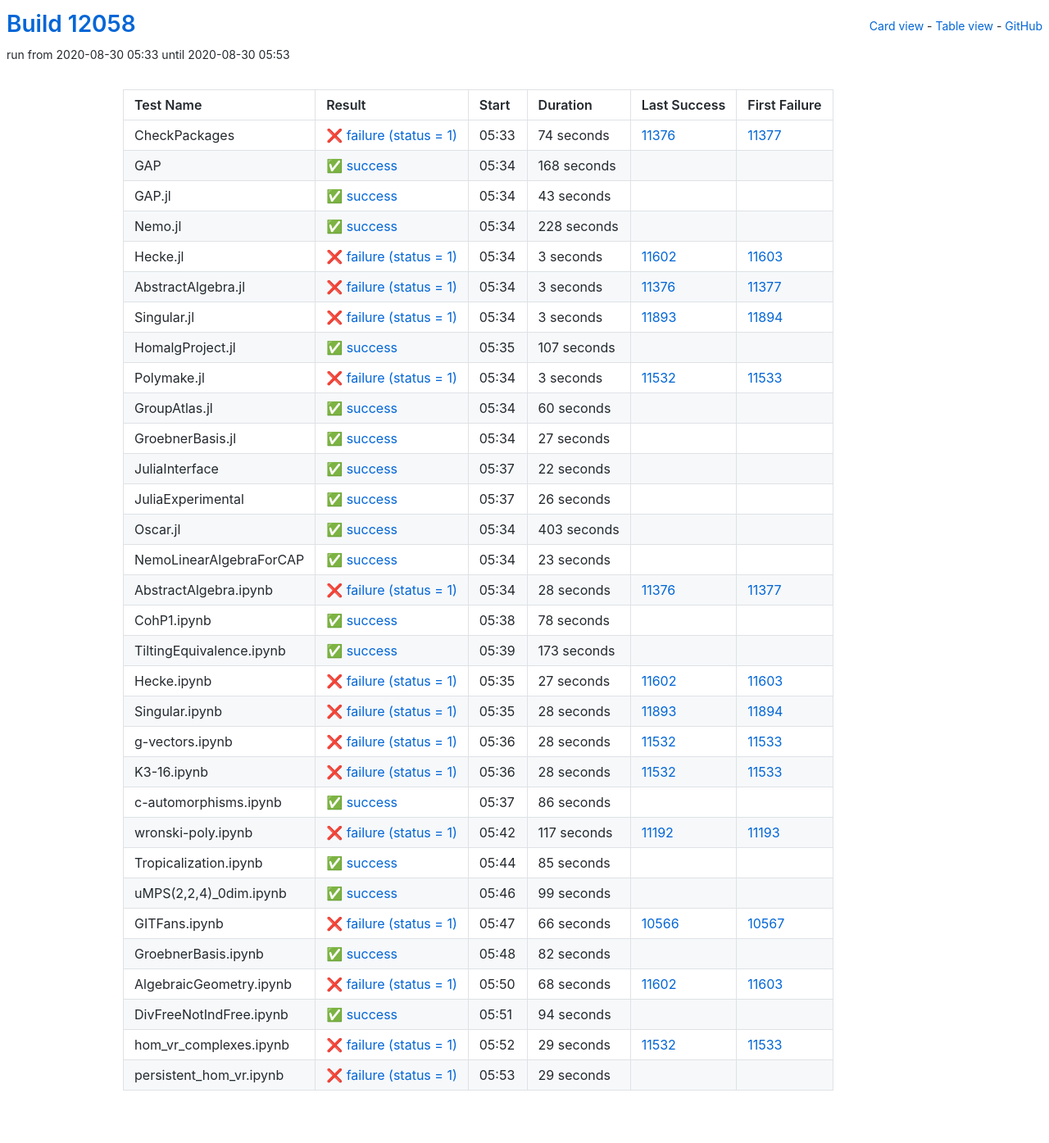
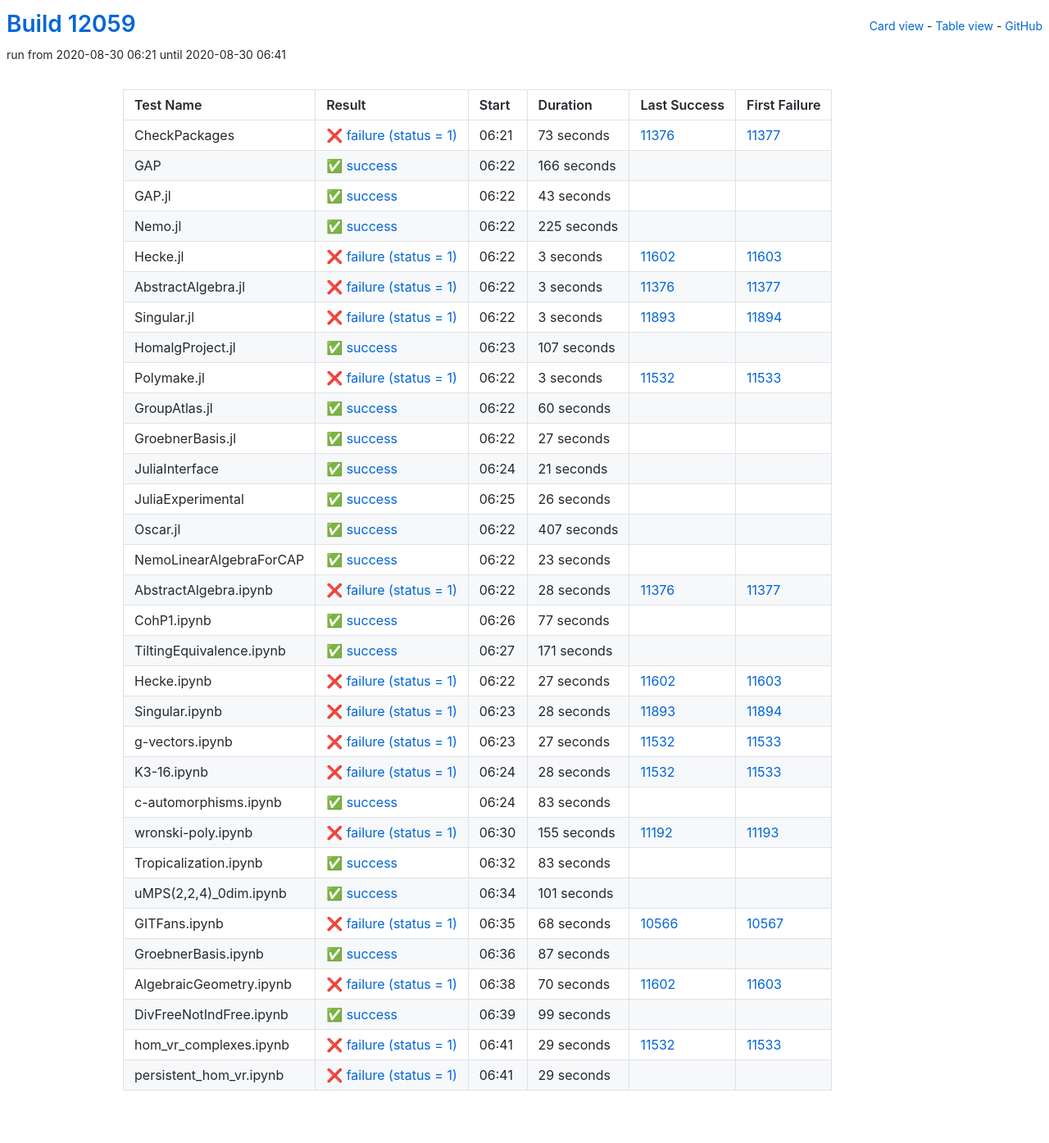
Before and after one commit to oscar-system/oscar-ci-status, a Jekyll site: the page built from table.html, in a window 1280 px wide. Shown: the whole page at 82% size. Built offline with Jekyll 4.4.1, drawn with Linux system fonts in a browser that asks for light colours.

Commit message:
Build #12059

```diff
--- a/_data/ci.yml
+++ b/_data/ci.yml
@@ -1,6 +1,6 @@
 ---
-build: 12058
-build_url: https://oscarci.mathematik.uni-kl.de/job/oscar/12058/
+build: 12059
+build_url: https://oscarci.mathematik.uni-kl.de/job/oscar/12059/
 job: oscar
 organization: oscar-system
 repo: oscar-ci-status
@@ -8,32 +8,32 @@
 tests:
 - name: CheckPackages
   id: checkpackages
-  log: https://oscarci.mathematik.uni-kl.de/job/oscar/12058/artifact/logs/build-12058/CheckPackages.log
-  start: 2020-08-30 05:33
+  log: https://oscarci.mathematik.uni-kl.de/job/oscar/12059/artifact/logs/build-12059/CheckPackages.log
+  start: 2020-08-30 06:21
   success: false
   exitcode: 1
   status: failure
-  duration: 74
+  duration: 73
   last_success: 11376
   last_success_url: https://oscarci.mathematik.uni-kl.de/job/oscar/11376/
   first_failure: 11377
   first_failure_url: https://oscarci.mathematik.uni-kl.de/job/oscar/11377/
 - name: GAP
   id: gap
-  log: https://oscarci.mathematik.uni-kl.de/job/oscar/12058/artifact/logs/build-12058/GAP.log
-  start: 2020-08-30 05:34
+  log: https://oscarci.mathematik.uni-kl.de/job/oscar/12059/artifact/logs/build-12059/GAP.log
+  start: 2020-08-30 06:22
   success: true
   exitcode: 0
   status: success
-  duration: 168
+  duration: 166
   last_success: false
   last_success_url:
   first_failure: false
   first_failure_url:
 - name: GAP.jl
   id: gap-jl
-  log: https://oscarci.mathematik.uni-kl.de/job/oscar/12058/artifact/logs/build-12058/GAP.jl.log
-  start: 2020-08-30 05:34
+  log: https://oscarci.mathematik.uni-kl.de/job/oscar/12059/artifact/logs/build-12059/GAP.jl.log
+  start: 2020-08-30 06:22
   success: true
   exitcode: 0
   status: success
@@ -44,20 +44,20 @@
   first_failure_url:
 - name: Nemo.jl
   id: nemo-jl
-  log: https://oscarci.mathematik.uni-kl.de/job/oscar/12058/artifact/logs/build-12058/Nemo.jl.log
-  start: 2020-08-30 05:34
+  log: https://oscarci.mathematik.uni-kl.de/job/oscar/12059/artifact/logs/build-12059/Nemo.jl.log
+  start: 2020-08-30 06:22
   success: true
   exitcode: 0
   status: success
-  duration: 228
+  duration: 225
   last_success: false
   last_success_url:
   first_failure: false
   first_failure_url:
 - name: Hecke.jl
   id: hecke-jl
-  log: https://oscarci.mathematik.uni-kl.de/job/oscar/12058/artifact/logs/build-12058/Hecke.jl.log
-  start: 2020-08-30 05:34
+  log: https://oscarci.mathematik.uni-kl.de/job/oscar/12059/artifact/logs/build-12059/Hecke.jl.log
+  start: 2020-08-30 06:22
   success: false
   exitcode: 1
   status: failure
@@ -68,8 +68,8 @@
   first_failure_url: https://oscarci.mathematik.uni-kl.de/job/oscar/11603/
 - name: AbstractAlgebra.jl
   id: abstractalgebra-jl
-  log: https://oscarci.mathematik.uni-kl.de/job/oscar/12058/artifact/logs/build-12058/AbstractAlgebra.jl.log
-  start: 2020-08-30 05:34
+  log: https://oscarci.mathematik.uni-kl.de/job/oscar/12059/artifact/logs/build-12059/AbstractAlgebra.jl.log
+  start: 2020-08-30 06:22
   success: false
   exitcode: 1
   status: failure
@@ -80,8 +80,8 @@
   first_failure_url: https://oscarci.mathematik.uni-kl.de/job/oscar/11377/
 - name: Singular.jl
   id: singular-jl
-  log: https://oscarci.mathematik.uni-kl.de/job/oscar/12058/artifact/logs/build-12058/Singular.jl.log
-  start: 2020-08-30 05:34
+  log: https://oscarci.mathematik.uni-kl.de/job/oscar/12059/artifact/logs/build-12059/Singular.jl.log
+  start: 2020-08-30 06:22
   success: false
   exitcode: 1
   status: failure
@@ -92,8 +92,8 @@
   first_failure_url: https://oscarci.mathematik.uni-kl.de/job/oscar/11894/
 - name: HomalgProject.jl
   id: homalgproject-jl
-  log: https://oscarci.mathematik.uni-kl.de/job/oscar/12058/artifact/logs/build-12058/HomalgProject.jl.log
-  start: 2020-08-30 05:35
+  log: https://oscarci.mathematik.uni-kl.de/job/oscar/12059/artifact/logs/build-12059/HomalgProject.jl.log
+  start: 2020-08-30 06:23
   success: true
   exitcode: 0
   status: success
@@ -104,8 +104,8 @@
   first_failure_url:
 - name: Polymake.jl
   id: polymake-jl
-  log: https://oscarci.mathematik.uni-kl.de/job/oscar/12058/artifact/logs/build-12058/Polymake.jl.log
-  start: 2020-08-30 05:34
+  log: https://oscarci.mathematik.uni-kl.de/job/oscar/12059/artifact/logs/build-12059/Polymake.jl.log
+  start: 2020-08-30 06:22
   success: false
   exitcode: 1
   status: failure
@@ -116,8 +116,8 @@
   first_failure_url: https://oscarci.mathematik.uni-kl.de/job/oscar/11533/
 - name: GroupAtlas.jl
   id: groupatlas-jl
-  log: https://oscarci.mathematik.uni-kl.de/job/oscar/12058/artifact/logs/build-12058/GroupAtlas.jl.log
-  start: 2020-08-30 05:34
+  log: https://oscarci.mathematik.uni-kl.de/job/oscar/12059/artifact/logs/build-12059/GroupAtlas.jl.log
+  start: 2020-08-30 06:22
   success: true
   exitcode: 0
   status: success
@@ -128,8 +128,8 @@
   first_failure_url:
 - name: GroebnerBasis.jl
   id: groebnerbasis-jl
-  log: https://oscarci.mathematik.uni-kl.de/job/oscar/12058/artifact/logs/build-12058/GroebnerBasis.jl.log
-  start: 2020-08-30 05:34
+  log: https://oscarci.mathematik.uni-kl.de/job/oscar/12059/artifact/logs/build-12059/GroebnerBasis.jl.log
+  start: 2020-08-30 06:22
   success: true
   exitcode: 0
   status: success
@@ -140,20 +140,20 @@
   first_failure_url:
 - name: JuliaInterface
   id: juliainterface
-  log: https://oscarci.mathematik.uni-kl.de/job/oscar/12058/artifact/logs/build-12058/JuliaInterface.log
-  start: 2020-08-30 05:37
+  log: https://oscarci.mathematik.uni-kl.de/job/oscar/12059/artifact/logs/build-12059/JuliaInterface.log
+  start: 2020-08-30 06:24
   success: true
   exitcode: 0
   status: success
-  duration: 22
+  duration: 21
   last_success: false
   last_success_url:
   first_failure: false
   first_failure_url:
 - name: JuliaExperimental
   id: juliaexperimental
-  log: https://oscarci.mathematik.uni-kl.de/job/oscar/12058/artifact/logs/build-12058/JuliaExperimental.log
-  start: 2020-08-30 05:37
+  log: https://oscarci.mathematik.uni-kl.de/job/oscar/12059/artifact/logs/build-12059/JuliaExperimental.log
+  start: 2020-08-30 06:25
   success: true
   exitcode: 0
   status: success
@@ -164,20 +164,20 @@
   first_failure_url:
 - name: Oscar.jl
   id: oscar-jl
-  log: https://oscarci.mathematik.uni-kl.de/job/oscar/12058/artifact/logs/build-12058/Oscar.jl.log
-  start: 2020-08-30 05:34
+  log: https://oscarci.mathematik.uni-kl.de/job/oscar/12059/artifact/logs/build-12059/Oscar.jl.log
+  start: 2020-08-30 06:22
   success: true
   exitcode: 0
   status: success
-  duration: 403
+  duration: 407
   last_success: false
   last_success_url:
   first_failure: false
   first_failure_url:
 - name: NemoLinearAlgebraForCAP
   id: nemolinearalgebraforcap
-  log: https://oscarci.mathematik.uni-kl.de/job/oscar/12058/artifact/logs/build-12058/NemoLinearAlgebraForCAP.log
-  start: 2020-08-30 05:34
+  log: https://oscarci.mathematik.uni-kl.de/job/oscar/12059/artifact/logs/build-12059/NemoLinearAlgebraForCAP.log
+  start: 2020-08-30 06:22
   success: true
   exitcode: 0
   status: success
@@ -188,8 +188,8 @@
   first_failure_url:
 - name: AbstractAlgebra.ipynb
   id: abstractalgebra-ipynb
-  log: https://oscarci.mathematik.uni-kl.de/job/oscar/12058/artifact/logs/build-12058/AbstractAlgebra.ipynb.log
-  start: 2020-08-30 05:34
+  log: https://oscarci.mathematik.uni-kl.de/job/oscar/12059/artifact/logs/build-12059/AbstractAlgebra.ipynb.log
+  start: 2020-08-30 06:22
   success: false
   exitcode: 1
   status: failure
@@ -200,32 +200,32 @@
   first_failure_url: https://oscarci.mathematik.uni-kl.de/job/oscar/11377/
 - name: CohP1.ipynb
   id: cohp1-ipynb
-  log: https://oscarci.mathematik.uni-kl.de/job/oscar/12058/artifact/logs/build-12058/CohP1.ipynb.log
-  start: 2020-08-30 05:38
+  log: https://oscarci.mathematik.uni-kl.de/job/oscar/12059/artifact/logs/build-12059/CohP1.ipynb.log
+  start: 2020-08-30 06:26
   success: true
   exitcode: 0
   status: success
-  duration: 78
+  duration: 77
   last_success: false
   last_success_url:
   first_failure: false
   first_failure_url:
 - name: TiltingEquivalence.ipynb
   id: tiltingequivalence-ipynb
-  log: https://oscarci.mathematik.uni-kl.de/job/oscar/12058/artifact/logs/build-12058/TiltingEquivalence.ipynb.log
-  start: 2020-08-30 05:39
+  log: https://oscarci.mathematik.uni-kl.de/job/oscar/12059/artifact/logs/build-12059/TiltingEquivalence.ipynb.log
+  start: 2020-08-30 06:27
   success: true
   exitcode: 0
   status: success
-  duration: 173
+  duration: 171
   last_success: false
   last_success_url:
   first_failure: false
   first_failure_url:
 - name: Hecke.ipynb
   id: hecke-ipynb
-  log: https://oscarci.mathematik.uni-kl.de/job/oscar/12058/artifact/logs/build-12058/Hecke.ipynb.log
-  start: 2020-08-30 05:35
+  log: https://oscarci.mathematik.uni-kl.de/job/oscar/12059/artifact/logs/build-12059/Hecke.ipynb.log
+  start: 2020-08-30 06:22
   success: false
   exitcode: 1
   status: failure
@@ -236,8 +236,8 @@
   first_failure_url: https://oscarci.mathematik.uni-kl.de/job/oscar/11603/
 - name: Singular.ipynb
   id: singular-ipynb
-  log: https://oscarci.mathematik.uni-kl.de/job/oscar/12058/artifact/logs/build-12058/Singular.ipynb.log
-  start: 2020-08-30 05:35
+  log: https://oscarci.mathematik.uni-kl.de/job/oscar/12059/artifact/logs/build-12059/Singular.ipynb.log
+  start: 2020-08-30 06:23
   success: false
   exitcode: 1
   status: failure
@@ -248,20 +248,20 @@
   first_failure_url: https://oscarci.mathematik.uni-kl.de/job/oscar/11894/
 - name: g-vectors.ipynb
   id: g-vectors-ipynb
-  log: https://oscarci.mathematik.uni-kl.de/job/oscar/12058/artifact/logs/build-12058/g-vectors.ipynb.log
-  start: 2020-08-30 05:36
+  log: https://oscarci.mathematik.uni-kl.de/job/oscar/12059/artifact/logs/build-12059/g-vectors.ipynb.log
+  start: 2020-08-30 06:23
   success: false
   exitcode: 1
   status: failure
-  duration: 28
+  duration: 27
   last_success: 11532
   last_success_url: https://oscarci.mathematik.uni-kl.de/job/oscar/11532/
   first_failure: 11533
   first_failure_url: https://oscarci.mathematik.uni-kl.de/job/oscar/11533/
 - name: K3-16.ipynb
   id: k3-16-ipynb
-  log: https://oscarci.mathematik.uni-kl.de/job/oscar/12058/artifact/logs/build-12058/K3-16.ipynb.log
-  start: 2020-08-30 05:36
+  log: https://oscarci.mathematik.uni-kl.de/job/oscar/12059/artifact/logs/build-12059/K3-16.ipynb.log
+  start: 2020-08-30 06:24
   success: false
   exitcode: 1
   status: failure
@@ -272,44 +272,92 @@
   first_failure_url: https://oscarci.mathematik.uni-kl.de/job/oscar/11533/
 - name: c-automorphisms.ipynb
   id: c-automorphisms-ipynb
-  log: https://oscarci.mathematik.uni-kl.de/job/oscar/12058/artifact/logs/build-12058/c-automorphisms.ipynb.log
-  start: 2020-08-30 05:37
+  log: https://oscarci.mathematik.uni-kl.de/job/oscar/12059/artifact/logs/build-12059/c-automorphisms.ipynb.log
+  start: 2020-08-30 06:24
   success: true
   exitcode: 0
   status: success
-  duration: 86
+  duration: 83
   last_success: false
   last_success_url:
   first_failure: false
   first_failure_url:
 - name: wronski-poly.ipynb
   id: wronski-poly-ipynb
-  log: https://oscarci.mathematik.uni-kl.de/job/oscar/12058/artifact/logs/build-12058/wronski-poly.ipynb.log
-  start: 2020-08-30 05:42
+  log: https://oscarci.mathematik.uni-kl.de/job/oscar/12059/artifact/logs/build-12059/wronski-poly.ipynb.log
+  start: 2020-08-30 06:30
   success: false
   exitcode: 1
   status: failure
-  duration: 117
+  duration: 155
   last_success: 11192
   last_success_url: https://oscarci.mathematik.uni-kl.de/job/oscar/11192/
   first_failure: 11193
   first_failure_url: https://oscarci.mathematik.uni-kl.de/job/oscar/11193/
 - name: Tropicalization.ipynb
   id: tropicalization-ipynb
-  log: https://oscarci.mathematik.uni-kl.de/job/oscar/12058/artifact/logs/build-12058/Tropicalization.ipynb.log
-  start: 2020-08-30 05:44
+  log: https://oscarci.mathematik.uni-kl.de/job/oscar/12059/artifact/logs/build-12059/Tropicalization.ipynb.log
+  start: 2020-08-30 06:32
   success: true
   exitcode: 0
   status: success
-  duration: 85
+  duration: 83
   last_success: false
   last_success_url:
   first_failure: false
   first_failure_url:
 - name: uMPS(2,2,4)_0dim.ipynb
   id: umps-2-2-4-0dim-ipynb
-  log: https://oscarci.mathematik.uni-kl.de/job/oscar/12058/artifact/logs/build-12058/uMPS-2-2-4-_0dim.ipynb.log
-  start: 2020-08-30 05:46
+  log: https://oscarci.mathematik.uni-kl.de/job/oscar/12059/artifact/logs/build-12059/uMPS-2-2-4-_0dim.ipynb.log
+  start: 2020-08-30 06:34
+  success: true
+  exitcode: 0
+  status: success
+  duration: 101
+  last_success: false
+  last_success_url:
+  first_failure: false
+  first_failure_url:
+- name: GITFans.ipynb
+  id: gitfans-ipynb
+  log: https://oscarci.mathematik.uni-kl.de/job/oscar/12059/artifact/logs/build-12059/GITFans.ipynb.log
+  start: 2020-08-30 06:35
+  success: false
+  exitcode: 1
+  status: failure
+  duration: 68
+  last_success: 10566
+  last_success_url: https://oscarci.mathematik.uni-kl.de/job/oscar/10566/
+  first_failure: 10567
+  first_failure_url: https://oscarci.mathematik.uni-kl.de/job/oscar/10567/
+- name: GroebnerBasis.ipynb
+  id: groebnerbasis-ipynb
+  log: https://oscarci.mathematik.uni-kl.de/job/oscar/12059/artifact/logs/build-12059/GroebnerBasis.ipynb.log
+  start: 2020-08-30 06:36
+  success: true
+  exitcode: 0
+  status: success
+  duration: 87
+  last_success: false
+  last_success_url:
+  first_failure: false
+  first_failure_url:
+- name: AlgebraicGeometry.ipynb
+  id: algebraicgeometry-ipynb
+  log: https://oscarci.mathematik.uni-kl.de/job/oscar/12059/artifact/logs/build-12059/AlgebraicGeometry.ipynb.log
+  start: 2020-08-30 06:38
+  success: false
+  exitcode: 1
+  status: failure
+  duration: 70
+  last_success: 11602
+  last_success_url: https://oscarci.mathematik.uni-kl.de/job/oscar/11602/
+  first_failure: 11603
+  first_failure_url: https://oscarci.mathematik.uni-kl.de/job/oscar/11603/
+- name: DivFreeNotIndFree.ipynb
+  id: divfreenotindfree-ipynb
+  log: https://oscarci.mathematik.uni-kl.de/job/oscar/12059/artifact/logs/build-12059/DivFreeNotIndFree.ipynb.log
+  start: 2020-08-30 06:39
   success: true
   exitcode: 0
   status: success
@@ -318,58 +366,10 @@
   last_success_url:
   first_failure: false
   first_failure_url:
-- name: GITFans.ipynb
-  id: gitfans-ipynb
-  log: https://oscarci.mathematik.uni-kl.de/job/oscar/12058/artifact/logs/build-12058/GITFans.ipynb.log
-  start: 2020-08-30 05:47
-  success: false
-  exitcode: 1
-  status: failure
-  duration: 66
-  last_success: 10566
-  last_success_url: https://oscarci.mathematik.uni-kl.de/job/oscar/10566/
-  first_failure: 10567
-  first_failure_url: https://oscarci.mathematik.uni-kl.de/job/oscar/10567/
-- name: GroebnerBasis.ipynb
-  id: groebnerbasis-ipynb
-  log: https://oscarci.mathematik.uni-kl.de/job/oscar/12058/artifact/logs/build-12058/GroebnerBasis.ipynb.log
-  start: 2020-08-30 05:48
-  success: true
-  exitcode: 0
-  status: success
-  duration: 82
-  last_success: false
-  last_success_url:
-  first_failure: false
-  first_failure_url:
-- name: AlgebraicGeometry.ipynb
-  id: algebraicgeometry-ipynb
-  log: https://oscarci.mathematik.uni-kl.de/job/oscar/12058/artifact/logs/build-12058/AlgebraicGeometry.ipynb.log
-  start: 2020-08-30 05:50
-  success: false
-  exitcode: 1
-  status: failure
-  duration: 68
-  last_success: 11602
-  last_success_url: https://oscarci.mathematik.uni-kl.de/job/oscar/11602/
-  first_failure: 11603
-  first_failure_url: https://oscarci.mathematik.uni-kl.de/job/oscar/11603/
-- name: DivFreeNotIndFree.ipynb
-  id: divfreenotindfree-ipynb
-  log: https://oscarci.mathematik.uni-kl.de/job/oscar/12058/artifact/logs/build-12058/DivFreeNotIndFree.ipynb.log
-  start: 2020-08-30 05:51
-  success: true
-  exitcode: 0
-  status: success
-  duration: 94
-  last_success: false
-  last_success_url:
-  first_failure: false
-  first_failure_url:
 - name: hom_vr_complexes.ipynb
   id: hom-vr-complexes-ipynb
-  log: https://oscarci.mathematik.uni-kl.de/job/oscar/12058/artifact/logs/build-12058/hom_vr_complexes.ipynb.log
-  start: 2020-08-30 05:52
+  log: https://oscarci.mathematik.uni-kl.de/job/oscar/12059/artifact/logs/build-12059/hom_vr_complexes.ipynb.log
+  start: 2020-08-30 06:41
   success: false
   exitcode: 1
   status: failure
@@ -380,8 +380,8 @@
   first_failure_url: https://oscarci.mathematik.uni-kl.de/job/oscar/11533/
 - name: persistent_hom_vr.ipynb
   id: persistent-hom-vr-ipynb
-  log: https://oscarci.mathematik.uni-kl.de/job/oscar/12058/artifact/logs/build-12058/persistent_hom_vr.ipynb.log
-  start: 2020-08-30 05:53
+  log: https://oscarci.mathematik.uni-kl.de/job/oscar/12059/artifact/logs/build-12059/persistent_hom_vr.ipynb.log
+  start: 2020-08-30 06:41
   success: false
   exitcode: 1
   status: failure
```
Also changed, not shown: README.md.
